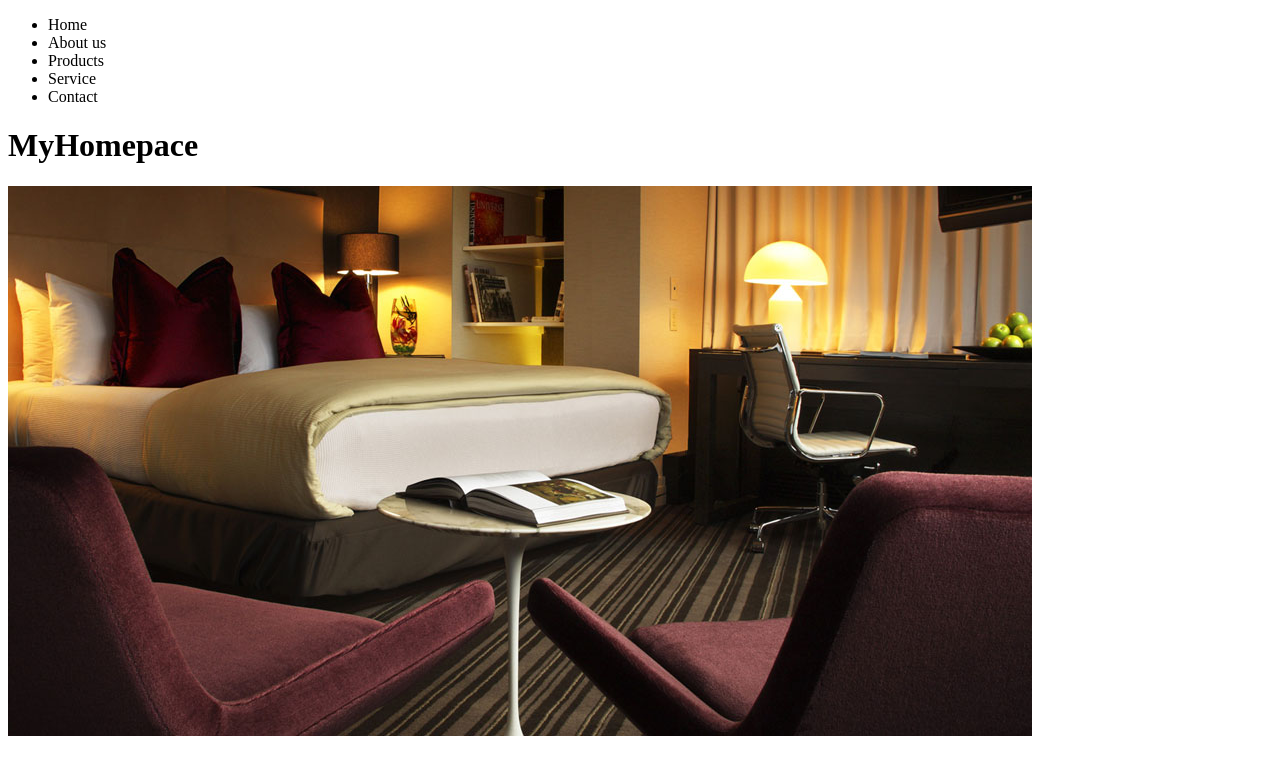
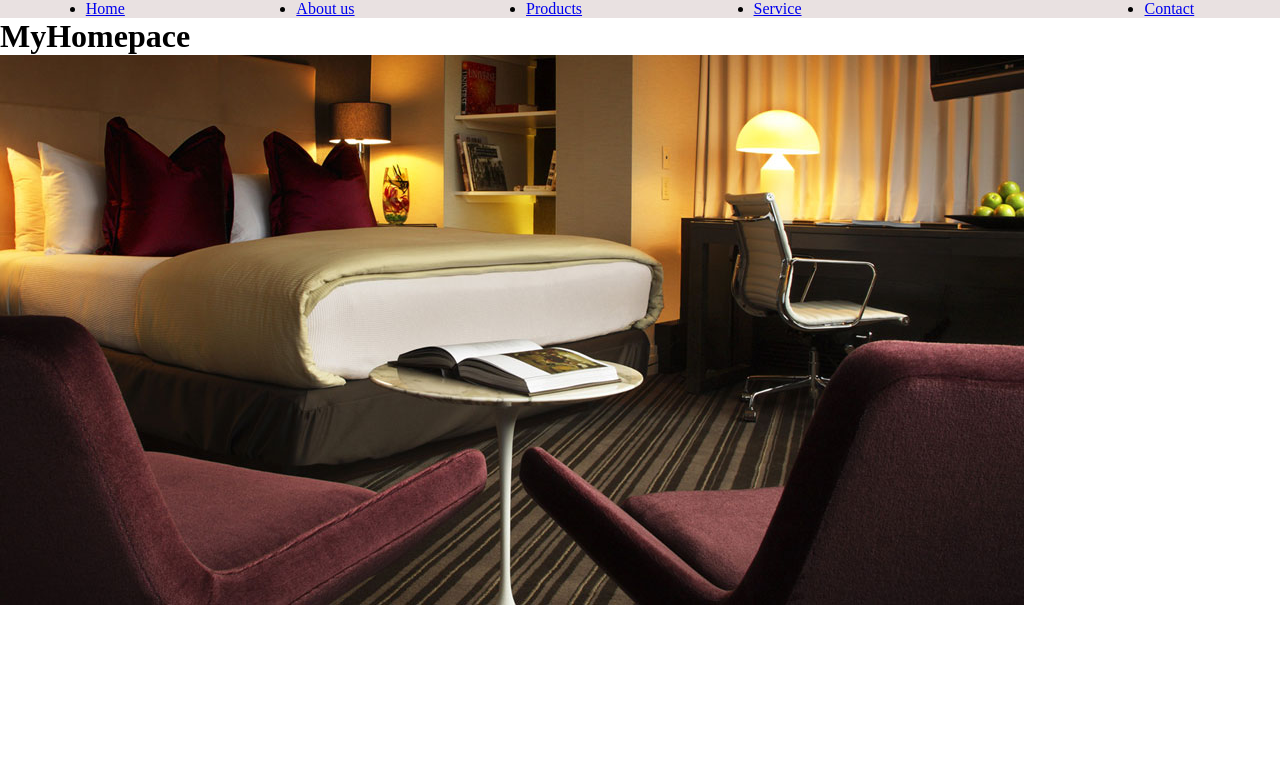
Before and after one commit to Meljaysapigao/myhomespace, a plain HTML site: page index.html in a window 1280 px wide. Drawn offline with Linux system fonts and the light colour scheme.

Commit message:
index.html

```diff
--- a/assets/style.css
+++ b/assets/style.css
@@ -1,5 +1,13 @@
-;
-body {}
-.container {
-justify-content: flex-end;
+*{
+    margin: 0;
+    padding: 0;
 }
+ul {
+    display: flex;
+    justify-content: space-around;
+    background-color: rgb(233, 225, 225);
+}
+
+h1 {
+
+}
--- a/index.html
+++ b/index.html
@@ -11,11 +11,11 @@
         <header>
             <nav>
                 <ul>
-                    <li>Home</li>
-                    <li>About us</li>
-                    <li>Products</li>
-                    <li>Service</li>
-                    <li>Contact</li>
+                    <li><a href="#">Home</a></li>
+                    <li><a href="#">About us</a></li>
+                    <li><a href="#">Products</a></li>
+                    <li><a href="#">Service<a></li>
+                    <li><a href="#">Contact</a></li>
                 </ul>
             </nav>
         </header>
@@ -25,5 +25,6 @@
     <h1>MyHomepace</h1>
     <img src="./assets/img/slider1.jpg" alt="photobed">
 
+
 </body>
 </html>
```
